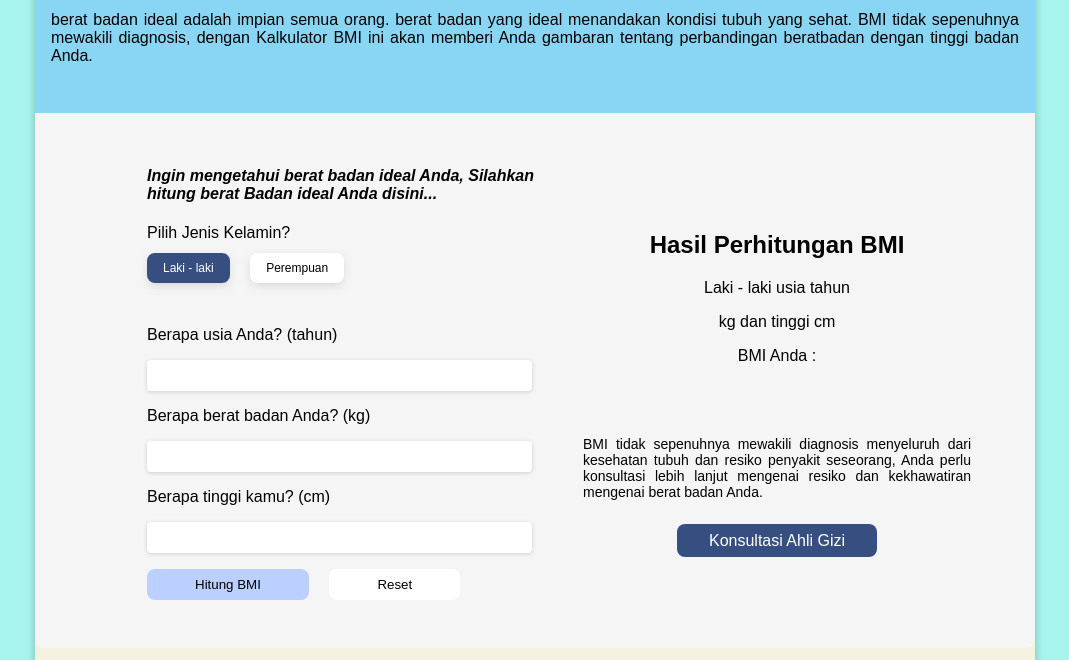
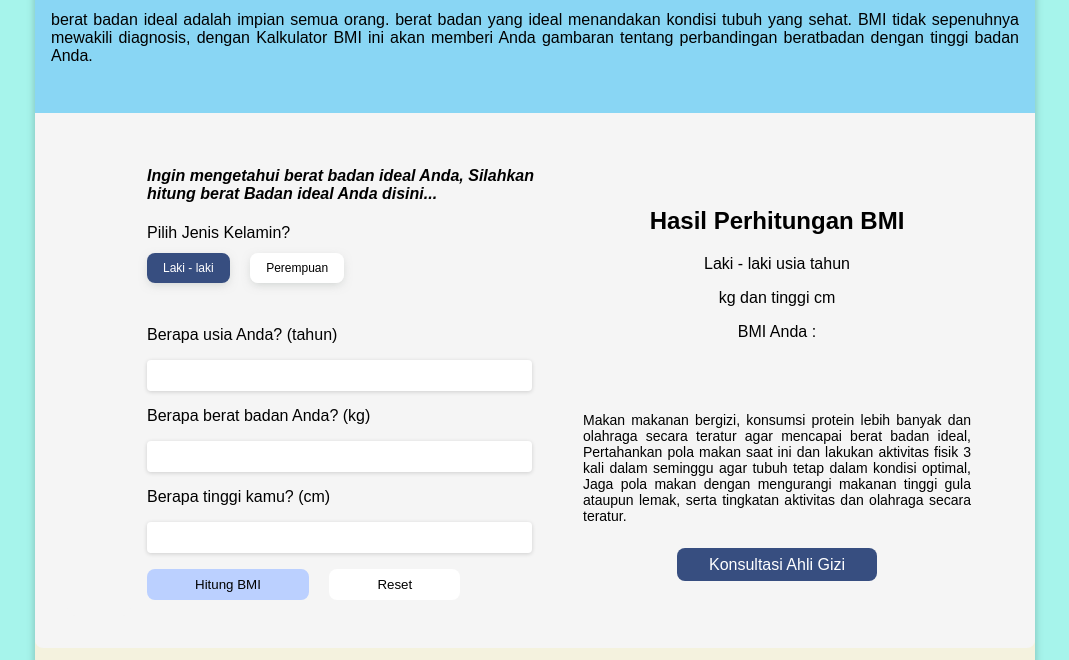
Before and after one commit to revou-fundamental-course/8-jul-24-zulpiqarsidiq, a plain HTML site: page index.html in a window 1280 px wide. Shown: the part 140-800 px from the top of the page, without its empty margins (105-1174 px from the left). Drawn offline with Linux system fonts and the light colour scheme.

Commit message:
mini project zulpiqar

```diff
--- a/index.html
+++ b/index.html
@@ -102,8 +102,9 @@
       <p id="bmi-result"> </p>
       <h3 id="kategori-bmi"> </h3>
       <p id="deskripsi-bmi" style="text-align:justify; font-size:14px;">
-          BMI tidak sepenuhnya mewakili diagnosis menyeluruh dari kesehatan tubuh dan resiko penyakit seseorang,
-          Anda perlu konsultasi lebih lanjut mengenai resiko dan kekhawatiran mengenai berat badan Anda.
+        Makan makanan bergizi, konsumsi protein lebih banyak dan olahraga secara teratur agar mencapai berat badan ideal,
+        Pertahankan pola makan saat ini dan lakukan aktivitas fisik 3 kali dalam seminggu agar tubuh tetap dalam kondisi optimal,
+        Jaga pola makan dengan mengurangi makanan tinggi gula ataupun lemak, serta tingkatan aktivitas dan olahraga secara teratur.
       </p>
       <br>
       <a class="konsultasi"
```
